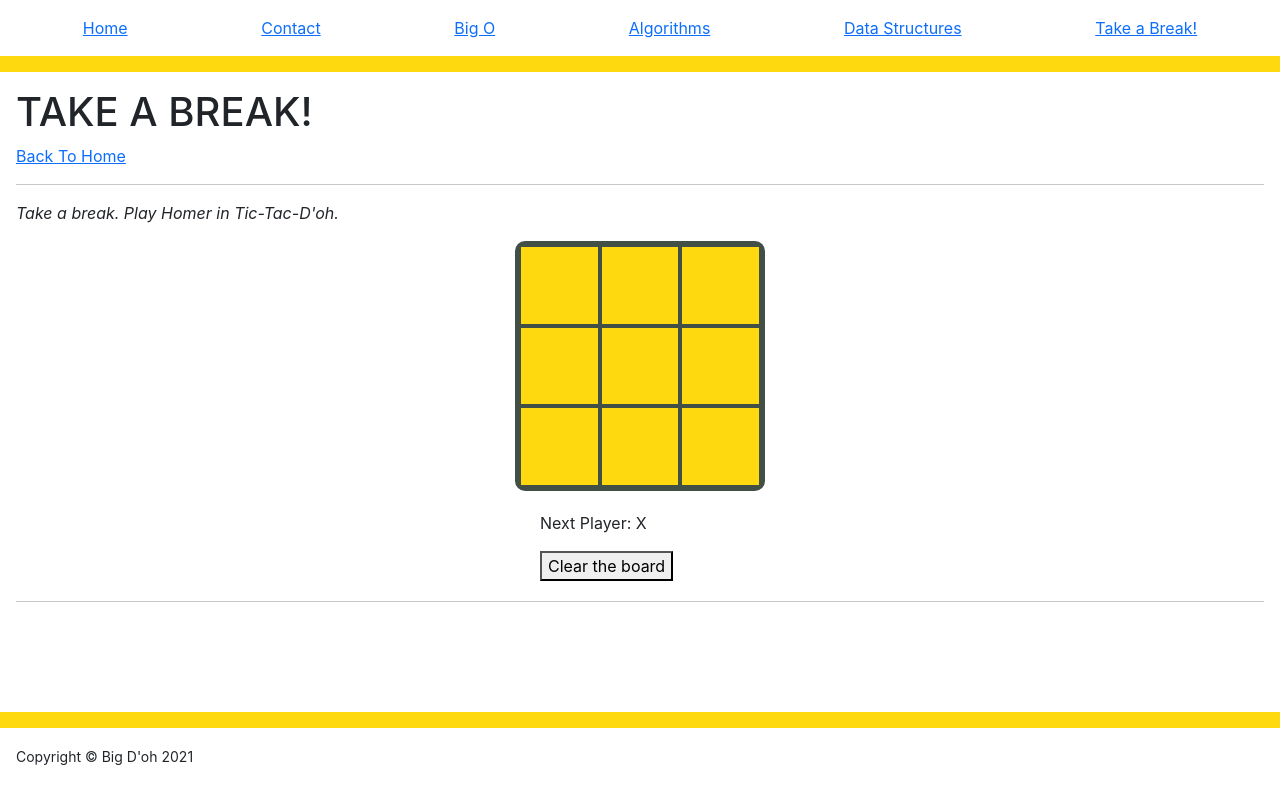
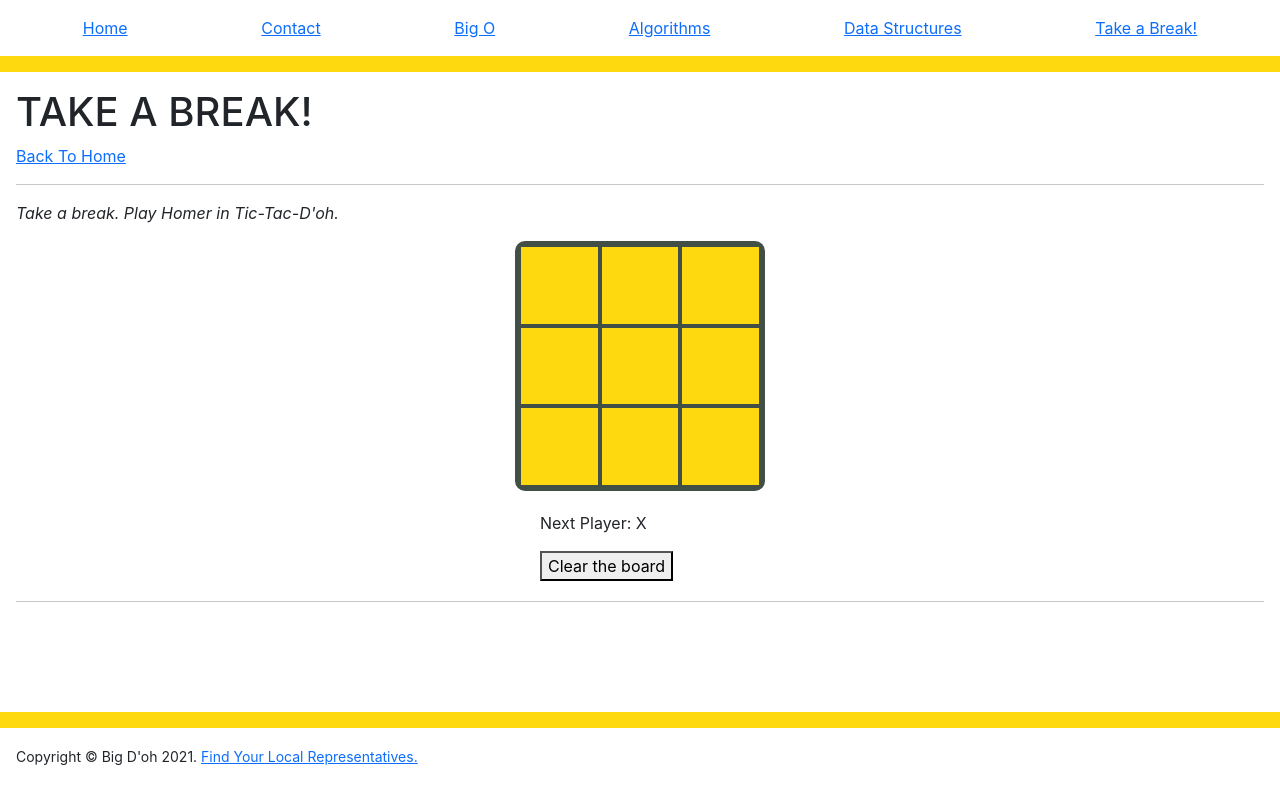
Before and after one commit to bg-write/big-doh, a React (Create React App) app: page /ttt in a window 1280 px wide. Built offline with nearby package versions, Linux system fonts and the light colour scheme.

Commit message:
Update Footer with local reps link

```diff
--- a/src/components/Footer.jsx
+++ b/src/components/Footer.jsx
@@ -5,7 +5,16 @@ function Footer() {
 		<>
 			<footer>
 				<p>
-					<small>Copyright &copy; Big D'oh 2021</small>
+					<small>
+						Copyright &copy; Big D'oh 2021.{' '}
+						<a
+							href="https://www.house.gov/representatives/find-your-representative"
+							target="_blank"
+							rel="noopener noreferrer"
+						>
+							Find Your Local Representatives.
+						</a>
+					</small>
 				</p>
 			</footer>
 		</>
```
